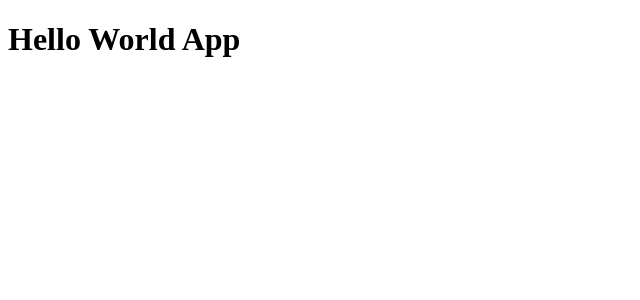
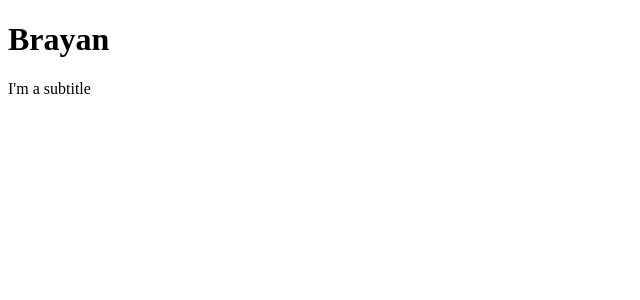
Before and after one commit to React-Development/calculator-vite, a React (Vite) app: page / in a window 1280 px wide. Shown: the top 300 px of the page, without its empty margins (0-640 px from the left). Built offline with nearby package versions, Linux system fonts and the light colour scheme.

Commit message:
inject js into html

```diff
--- a/src/HelloWorldApp.jsx
+++ b/src/HelloWorldApp.jsx
@@ -3,10 +3,20 @@
 // };
 // export default App;
 
+const newMessage = {
+  message: "Hello World",
+  title: "Brayan",
+};
+
+const getResult = (a, b) => a + b;
+
 export const HelloWorldApp = () => {
   return (
     <>
-      <h1>Hello World App</h1>
+      {/* <h1>{getResult(1, 10)}</h1> */}
+      {/* <code>{JSON.stringify(newMessage)}</code> */}
+      <h1>Brayan</h1>
+      <p>I'm a subtitle</p>
     </>
   );
 };
```
